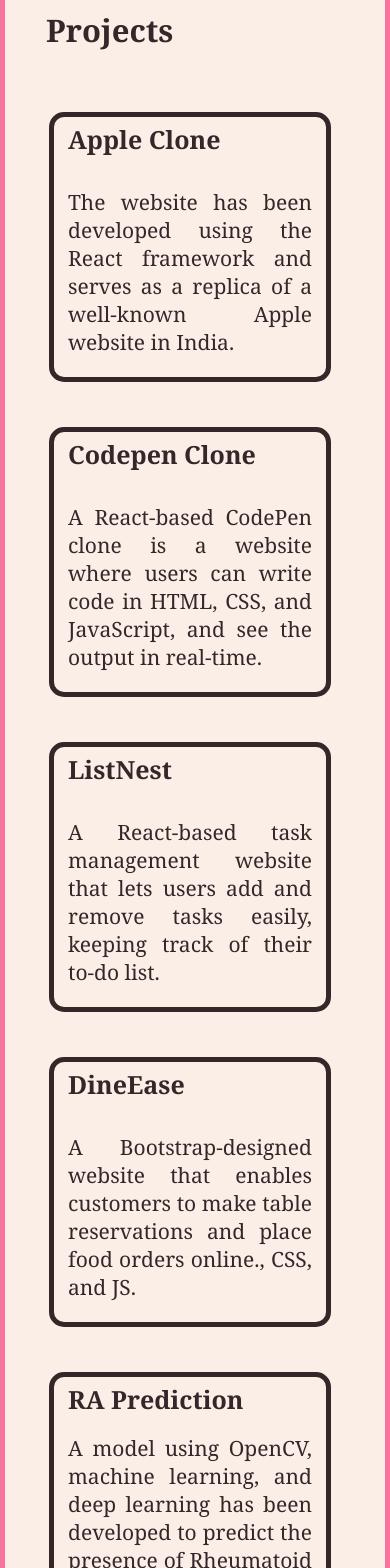
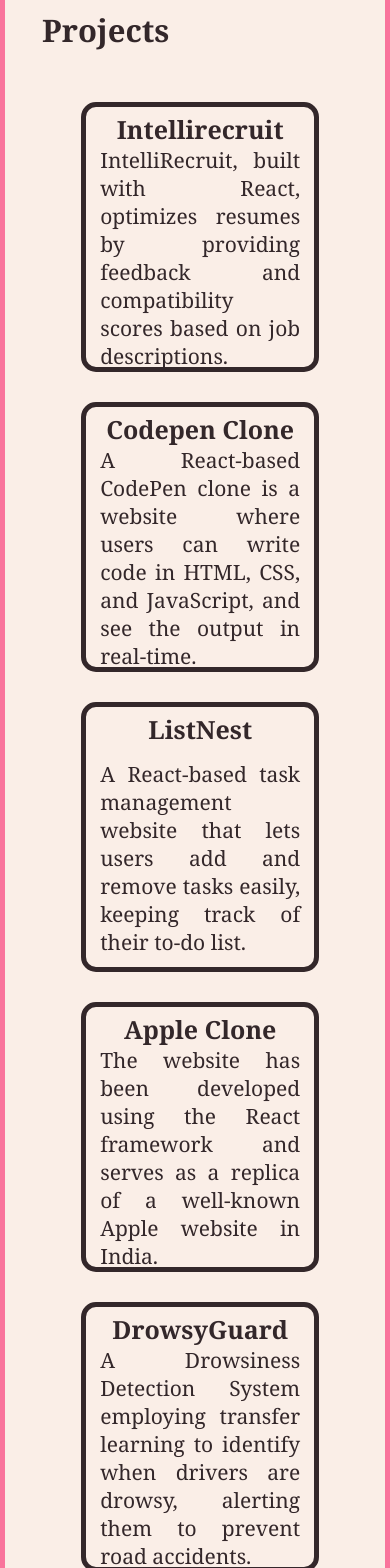
Before and after one commit to Srushti2002/portfolio, a Next.js app: page / in a window 390 px wide. Shown: the part 2740-4308 px from the top of the page. Built offline with nearby package versions, Linux system fonts and the light colour scheme.

Commit message:
new changes added

```diff
--- a/src/components/projects.js
+++ b/src/components/projects.js
@@ -1,10 +1,11 @@
 import classes from '../styles/projects.module.scss'
 
 const projectInfo = [
+
     {
-        name: "Apple Clone",
-        description: "The website has been developed using the React framework and serves as a replica of a well-known Apple website in India.",
-        key: 1
+        name: "Intellirecruit",
+        description: "IntelliRecruit, built with React, optimizes resumes by providing feedback and compatibility scores based on job descriptions.",
+        key : 1
     },
     {
         name: "Codepen Clone",
@@ -17,14 +18,14 @@
         key: 3
     },
     {
-        name: "DineEase",
-        description: "A Bootstrap-designed website that enables customers to make table reservations and place food orders online., CSS, and JS.",
+        name: "Apple Clone",
+        description: "The website has been developed using the React framework and serves as a replica of a well-known Apple website in India.",
         key: 4
     },
     {
-        name: "RA Prediction",
-        description: "A model using OpenCV, machine learning, and deep learning has been developed to predict the presence of Rheumatoid Arthritis by analyzing images.",
-        key : 5
+        name: "DrowsyGuard",
+        description: "A Drowsiness Detection System employing transfer learning to identify when drivers are drowsy, alerting them to prevent road accidents.",
+        key: 5
     },
 ]
 
--- a/src/styles/projects.module.scss
+++ b/src/styles/projects.module.scss
@@ -11,42 +11,27 @@
         font-size: 50px;
         padding-left: 140px;
         font-weight:bold;
+        padding-bottom: 50px;
     }
     .content{
         width : 100%;
         .cards{
             display: flex;
             flex-direction: row;
+            column-gap: 100px;
+            display: flex;
+            justify-content: center;
+            align-items: center;
             flex-wrap: wrap;
-            padding-right: 3px;
-            padding-left: 100px;
             padding-top: 21px;
-
-
-
 
     .projectHolder{
         height: 310px;
         width: 310px;
         background-color: #FAEEE7;
-        // color: #a88590;
-        // padding-right: 20px;
         border-radius: 10px;
-        margin-left: 100px;
-        margin-bottom: 100px;
-
-
+        margin-bottom: 140px;
         cursor: pointer;
-
-        &:first-child {
-            margin-left: 10px;
-        }
-
-
-        &:nth-child(4){
-            margin-left:5px;
-        }
-
 
 
         .projectEach{
@@ -56,10 +41,8 @@
             height: 341px;
             .projectName{
                 font-size: 31px;
-                text-align: left;
-                height: 20px;
-                width: 230px;
-
+                text-align: center;
+                height: 1rem;
                 font-weight: bold;
             }
 
@@ -93,8 +76,6 @@
         padding: 50px 10px 50px 10px;
         border: 10px solid #F9749C;
         border-bottom:none;
-    //border-left: none;
-
         border-top: none;
 
         .projectTitle{
@@ -104,48 +85,29 @@
         }
 
         .content{
-            margin-top: 50px;
-            width: 100%;
+            margin-top: 10px;
+
+            width: 95%;
             .cards{
                 display: flex;
                 flex-direction: row;
+                align-items: center;
+                justify-content: center;
+                justify-content:space-evenly;
                 flex-wrap: wrap;
                 padding-right: 0px;
-                padding-left: 10px;
 
 
         .projectHolder{
-                    padding : 21px 21px 21px 30px;
                     height: fit-content;
-                    //width: 100%;
                     background-color: #FAEEE7;
-                    // color: #a88590;
-                    // padding-right: 20px;
                     border-radius: 10px;
-                    margin-left: 25px;
                     margin-bottom: 25px;
 
                     cursor: pointer;
 
-                    &:first-child {
-                        margin-left: 0px;
-                    }
-
-                    &:nth-child(2) {
-                        margin-left: 0px;
-                    }
-                    &:nth-child(3){
-                        margin-left: 0px;
-                    }
-                    &:nth-child(4) {
-                        margin-left: 0px;
-                    }
 
 
-
-                    &:nth-child(5) {
-                        margin-left: 0px;
-                    }
             .projectEach{
                 border: 5px solid #33272A;
                 border-radius: 15px;
@@ -162,7 +124,6 @@
 
                     justify-content: center;
                     align-items: center;
-                    //height: 280px;
                     padding-top: 10px;
 
 
@@ -186,55 +147,44 @@
 
 @media (max-width: 710px){
     .projectRoot{
-        padding: 50px 10px 50px 10px;
-        background-size: 100% 100%;
-        height: 100%;
-        //font-family:'Gill Sans', 'Gill Sans MT', Calibri, 'Trebuchet MS', sans-serif;
+        padding: 50px 10px 50px 37px;
         border: 5px solid #F9749C;
         border-bottom:none;
-    //border-left: none;
+        display: flex;
+        justify-content: center;
+        flex-direction: column;
 
     border-top: none;
 
         .projectTitle{
             font-size: 31px;
-                padding-left: 31px;
+            padding-left: 0px;
+            padding-bottom: 0px;
             font-weight: bold;
         }
 
         .content{
-
             margin-top: 30px;
-            width: 100%;
+            display: flex;
+            flex-direction: row;
+            align-items: center;
             .cards{
                 display: flex;
                 flex-direction: row;
+                align-items: center;
+                column-gap: unset;
+                justify-content: space-between;
                 flex-wrap: wrap;
-                padding-right: 20px;
 
         .projectHolder{
-            padding : 10px 24px 10px 24px;
             height: fit-content;
-                    width: 100%;
+            width: auto;
             background-color: #FAEEE7;
-                    // color: #a88590;
-                    // padding-right: 20px;
             border-radius: 10px;
-                    margin-left: 25px;
-                    margin-bottom: 25px;
-
             cursor: pointer;
-
-                    &:first-child {
-                        margin-left: 0px;
-                    }
-
-                    &:nth-child(2) {
-                        margin-left: 0px;
-                    }
-                    &:nth-child(4) {
-                        margin-left: 0px;
-                    }
+            display: flex;
+            padding-bottom: 30px;
+            margin: 0% auto;
 
 
             .projectEach{
@@ -242,15 +192,11 @@
                 border-radius: 15px;
                 padding: 5px 14px;
                 height: 250px;
+                width: 200px;
                 .projectName{
                 font-size: 25px;
-
-
-
                 }
                 .projectData{
-                    //display: flex;
-
                     justify-content: center;
                     align-items: center;
                     height: 240px;
```
Lines whose indentation alone changed are shown as unchanged.
